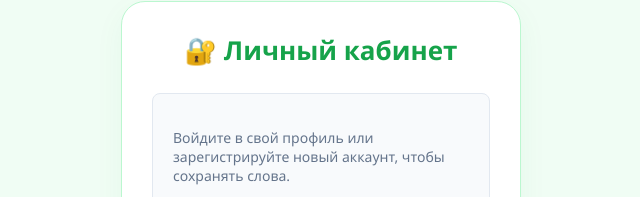
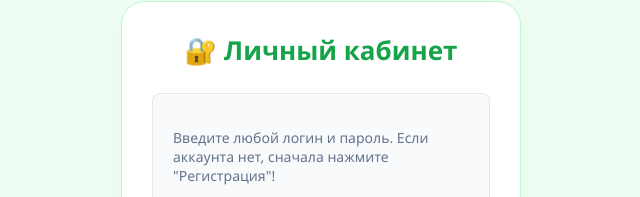
Before and after one commit to Natuusik/my-dictionary-app, a website: page index.html in a window 1280 px wide. Shown: the part 69-266 px from the top of the page, without its empty margins (319-959 px from the left). Drawn offline with Linux system fonts and the light colour scheme.

Commit message:
привязка кнопок авторизации к локальным функциям в html

```diff
--- a/index.html
+++ b/index.html
@@ -16,16 +16,18 @@
     <div id="authScreen" class="container" style="max-width: 400px; margin-top: 50px; text-align: center; display: block;">
         <h1>🔐 Личный кабинет</h1>
         <div class="card" style="padding: 20px; background: #f8fafc; border-radius: 8px; border: 1px solid #e2e8f0;">
-            <p style="color: #64748b; font-size: 14px; margin-bottom: 15px;">Войдите в свой профиль или зарегистрируйте новый аккаунт, чтобы сохранять слова.</p>
+            <p style="color: #64748b; font-size: 14px; margin-bottom: 15px;">Введите любой логин и пароль. Если аккаунта нет, сначала нажмите "Регистрация"!</p>
 
             <input type="text" id="authUsername" placeholder="Ваш логин (например: natalia)" style="width: 100%; padding: 10px; margin-bottom: 10px; border-radius: 6px; border: 1px solid #cbd5e1; box-sizing: border-box;">
             <input type="password" id="authPassword" placeholder="Ваш пароль" style="width: 100%; padding: 10px; margin-bottom: 15px; border-radius: 6px; border: 1px solid #cbd5e1; box-sizing: border-box;">
 
-            <!-- ДВЕ РАЗДЕЛЬНЫЕ КНОПКИ -->
+            <!-- ДВЕ РАЗДЕЛЬНЫЕ КНОПКИ С НОВЫМИ КОМАНДАМИ -->
             <div style="display: flex; gap: 10px; margin-bottom: 10px;">
                 <button onclick="handleLoginOnly()" style="flex: 1; padding: 12px; font-weight: bold; background: #2563eb; color: white; border: none; border-radius: 6px; cursor: pointer;">Войти</button>
                 <button onclick="handleRegisterOnly()" style="flex: 1; padding: 12px; font-weight: bold; background: #10b981; color: white; border: none; border-radius: 6px; cursor: pointer;">Регистрация</button>
             </div>
+
+
 
             <div id="authError" style="color: #ef4444; font-size: 13px; margin-top: 10px; font-weight: 500;"></div>
         </div>
```
